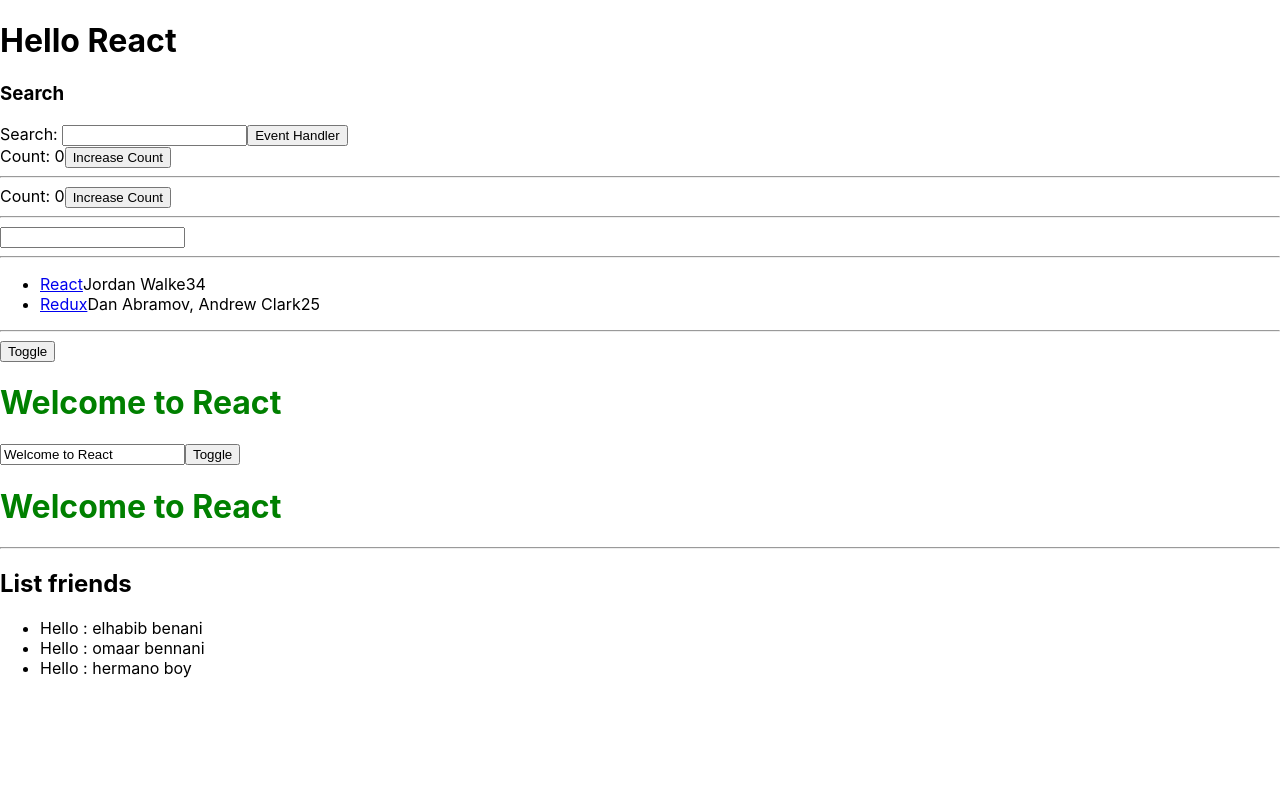
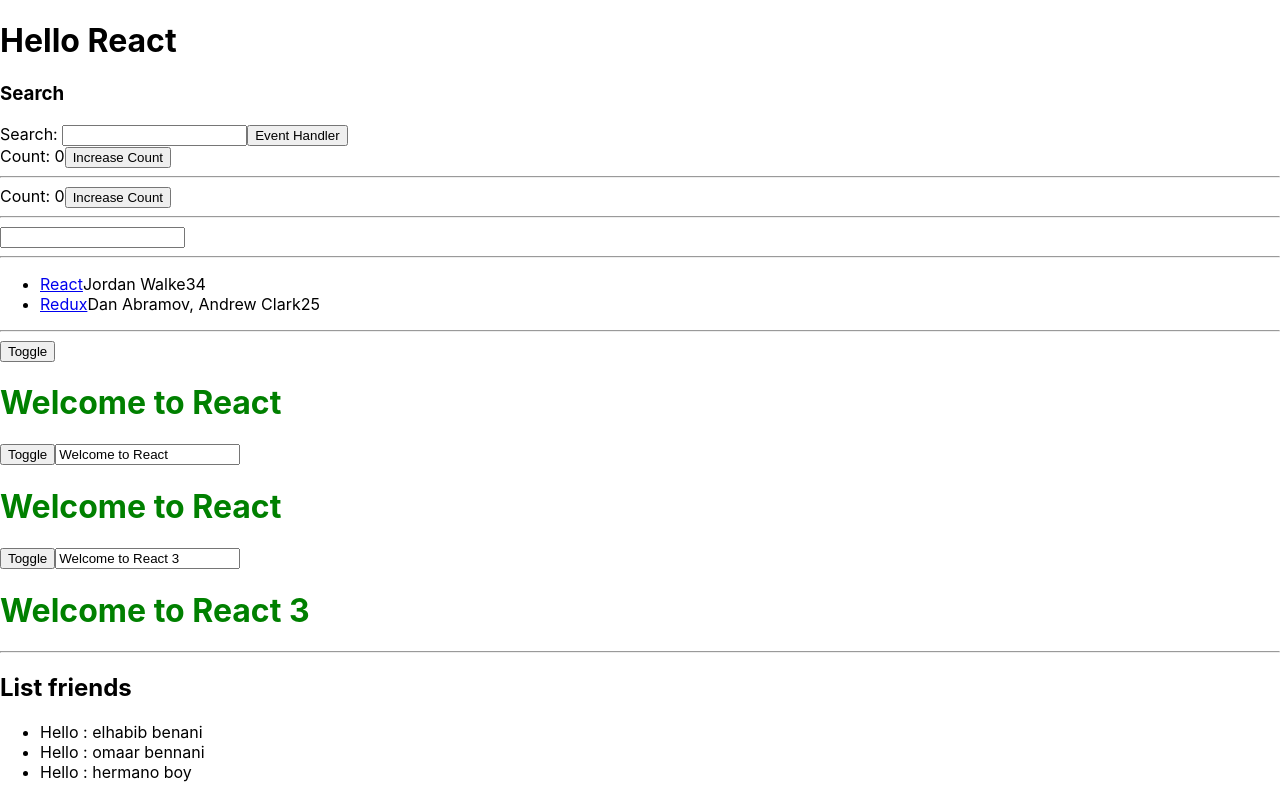
Before and after one commit to elhabibZoro10/Learning, a React (Create React App) app in the folder hacker-stories/: page / in a window 1280 px wide. Built offline with nearby package versions, Linux system fonts and the light colour scheme.

Commit message:
How to pass Props from child to parent Component

```diff
--- a/hacker-stories/src/App.js
+++ b/hacker-stories/src/App.js
@@ -1,4 +1,5 @@
 import "./App.css";
+import Button from "./Button";
 import List from "./List";
 import Search from "./Search";
 import Welcome from "./Welcome";
@@ -55,6 +56,15 @@
     setShow2(!isShow2);
   };
 
+  //How to pass Props from child to parent Component
+  const [greeting3, setGreeting3] = useState("Welcome to React 3");
+  const [isShow3, setShow3] = useState(true);
+  const handleChange3 = (e) => {
+    setGreeting3(e.target.value);
+  };
+  const handleToggle3 = () => {
+    setShow3(!isShow3);
+  };
   return (
     <div>
       <h1>Hello {getTitle("React")}</h1>
@@ -68,10 +78,13 @@
       <button onClick={handleToggle}>Toggle</button>
       {isShow ? <Welcome text={greeting} /> : null}
 
+      <button onClick={handleToggle2}>Toggle</button>
       <input type="text" value={greeting2} onChange={handleChange2} />
-      <button onClick={handleToggle2}>Toggle</button>
       {isShow2 ? <Welcome text={greeting2} /> : null}
 
+      <Button label="Toggle" onClick={handleToggle3} />
+      <input type="text" value={greeting3} onChange={handleChange3} />
+      {isShow3 ? <Welcome text={greeting3} /> : null}
       <hr />
       <h2>List friends</h2>
       <ul>
--- /dev/null
+++ b/hacker-stories/src/Button.jsx
@@ -0,0 +1,11 @@
+import React from "react";
+
+const Button = ({ label, onClick }) => {
+  return (
+    <button onClick={onClick} type="button">
+      {label}
+    </button>
+  );
+};
+
+export default Button;
```
